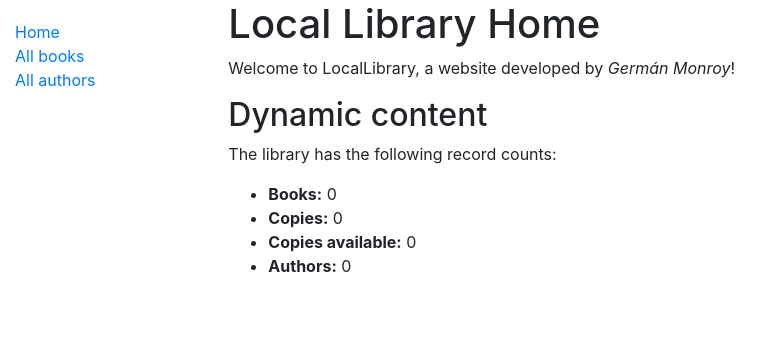
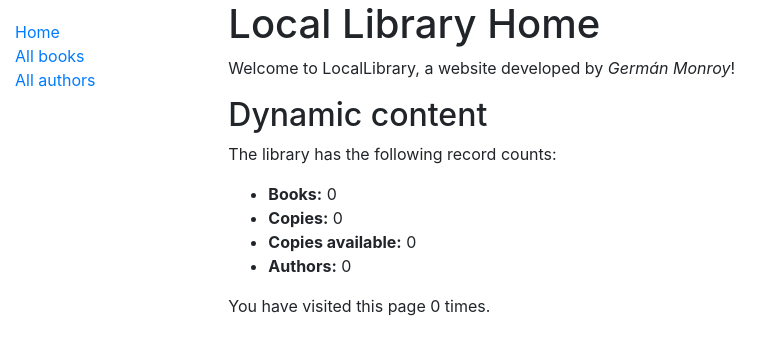
Before and after one commit to germanmonroy/django-locallibrary-tutorial, a Django app: page /catalog/ in a window 1280 px wide. Shown: the top 355 px of the page, without its empty margins (0-782 px from the left). Run offline with Django 3.2, Linux system fonts and the light colour scheme; data that the repository does not hold is empty; some libraries are stand-ins or nearby versions.

Commit message:
added a session-based visit-counter to the homepage

```diff
--- a/catalog/templates/index.html
+++ b/catalog/templates/index.html
@@ -13,4 +13,6 @@
         <li><strong>Copies available:</strong> {{ num_instances_available }}</li>
         <li><strong>Authors:</strong> {{ num_authors }}</li>
     </ul>
+
+    <p>You have visited this page {{ num_visits }}{% if num_visits == 1 %} time{% else %} times{% endif %}.</p>
 {% endblock %}
--- a/catalog/views.py
+++ b/catalog/views.py
@@ -16,11 +16,16 @@ def index(request):
     # The 'all()' is impled by default.
     num_authors = Author.objects.count()
 
+    # Number of visits to this view, as counted in the session variable
+    num_visits = request.session.get('num_visits', 0)
+    request.session['num_visits'] = num_visits + 1
+
     context = {
         'num_books': num_books,
         'num_instances': num_instances,
         'num_instances_available': num_instances_available,
-        'num_authors': num_authors
+        'num_authors': num_authors,
+        'num_visits': num_visits
     }
 
     # Render the HTML template index.html with the data in the context variable
```
